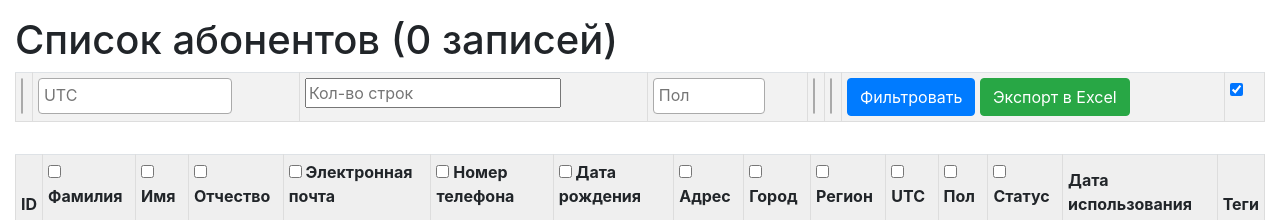
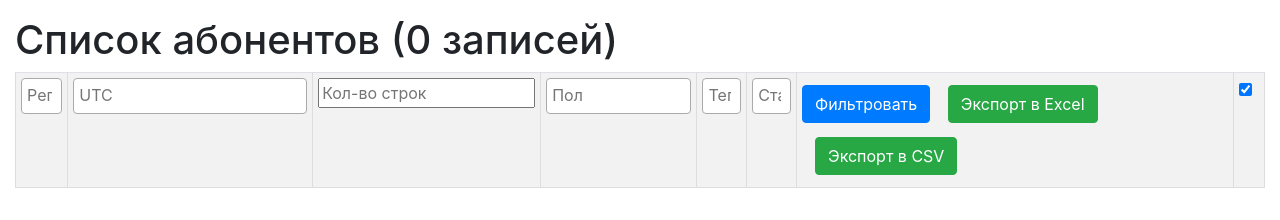
Before and after one commit to yaroslaizerone/TelegramCrypto, a Django app: page / in a window 1280 px wide. Shown: the part 56-276 px from the top of the page. Run offline with Django 4.2, Linux system fonts and the light colour scheme; the visitor is signed in with stand-in values (Sample User, id 1); data that the repository does not hold is empty; parts of the project's set-up code (start-up, migrations or seed data) failed here and were passed over; some libraries are stand-ins or nearby versions.

Commit message:
Добавление экспорта в формате csv

```diff
--- a/web/core/admin.py
+++ b/web/core/admin.py
@@ -1,5 +1,6 @@
 from django.contrib import admin
 from core.models import Person, PersonUsage, PersonTag, Region, Country
+
 
 admin.site.register(Person)
 admin.site.register(PersonUsage)
--- a/web/core/forms.py
+++ b/web/core/forms.py
@@ -23,7 +23,7 @@ class PersonFilterForm(forms.Form):
         queryset=Region.objects.all(),
         label='Регион',
         required=False,
-        widget=forms.SelectMultiple(attrs={'id': 'id_region', 'data-placeholder': 'Регион'}),
+        widget=forms.SelectMultiple(attrs={'id': 'id_region', 'data-placeholder': 'Регион', 'style': 'width: 100%;'}),
     )
     utc_choices = [('', 'Выберите часовой пояс')] + sorted(
         [(utc, 'UTC+' + utc) for utc in Region.objects.values_list('utc', flat=True).distinct()])
@@ -31,29 +31,29 @@ class PersonFilterForm(forms.Form):
         choices=utc_choices,
         label='Часовой пояс UTC',
         required=False,
-        widget=forms.SelectMultiple(attrs={'id': 'id_utc', 'data-placeholder': 'UTC'}),
+        widget=forms.SelectMultiple(attrs={'id': 'id_utc', 'data-placeholder': 'UTC', 'style': 'width: 100%;'}),
     )
     max_rows = forms.IntegerField(
         required=False,
         min_value=1,
         label='Максимальное количество строк',
-        widget=forms.NumberInput(attrs={'id': 'id_max_rows', 'placeholder': 'Кол-во строк'})
+        widget=forms.NumberInput(attrs={'id': 'id_max_rows', 'placeholder': 'Кол-во строк', 'style': 'width: 100%;'})
     )
     gender = forms.MultipleChoiceField(
         choices=GENDER_CHOICES,
         required=False,
         label='Пол',
-        widget=forms.SelectMultiple(attrs={'id': 'id_gender', 'data-placeholder': 'Пол'}),
+        widget=forms.SelectMultiple(attrs={'id': 'id_gender', 'data-placeholder': 'Пол', 'style': 'width: 100%;'}),
     )
     tag = forms.ModelMultipleChoiceField(
         queryset=PersonTag.objects.all(),
         required=False,
         label='Тег',
-        widget=forms.SelectMultiple(attrs={'id': 'id_tag', 'data-placeholder': 'Тег'}),
+        widget=forms.SelectMultiple(attrs={'id': 'id_tag', 'data-placeholder': 'Тег', 'style': 'width: 100%;'}),
     )
     status = forms.ModelMultipleChoiceField(
         queryset=PersonStatusLV.objects.all(),
         label='Статус',
         required=False,
-        widget=forms.SelectMultiple(attrs={'id': 'id_status', 'data-placeholder': 'Статус'}),
+        widget=forms.SelectMultiple(attrs={'id': 'id_status', 'data-placeholder': 'Статус', 'style': 'width: 100%;'}),
     )
--- a/web/core/services.py
+++ b/web/core/services.py
@@ -1,3 +1,4 @@
+import csv
 import time
 import requests
 import json
@@ -187,6 +188,49 @@ class PersonService:
         return response
 
     @staticmethod
+    def export_to_csv(queryset, selected_columns, merge_fio=False):
+        """ Экспортирует объекты Person в файл CSV """
+
+        if merge_fio:
+            selected_columns.remove('last_name')
+            selected_columns.remove('first_name')
+            selected_columns.remove('middle_name')
+            selected_columns.append('fio')
+
+        column_list = ['id'] + selected_columns
+
+        if merge_fio:
+            queryset = queryset.annotate(fio=Concat('last_name', Value(' '), 'first_name', Value(' '), 'middle_name'))
+
+        df = pd.DataFrame(queryset.values(*column_list))
+
+        fio_mapping = ('fio', 'ФИО')
+        columns = ['id'] + [ColumnConfig.get_header_name(column) if column != 'fio' else fio_mapping[1] for column in
+                            selected_columns]
+        df.columns = columns
+
+        if merge_fio:
+            # Поместить колонку ФИО на первое место
+            fio_column = df.pop('ФИО')
+            df.insert(1, 'ФИО', fio_column)
+
+        for index, row in df.iterrows():
+            person_id = row['id']
+            person = Person.objects.get(pk=person_id)
+            PersonUsage.objects.create(person=person, date_of_use=now())
+
+        response = HttpResponse(content_type='text/csv')
+        row_count = len(df)
+        current_date = now().strftime('%Y-%m-%d_%H-%M')
+        filename = f"person_list_{row_count}_rows_{current_date}.csv"
+
+        response['Content-Disposition'] = f'attachment; filename="{filename}"'
+        df.drop(columns=['id'], inplace=True)
+        df.to_csv(response, index=False, sep=',', encoding='utf-8')
+
+        return response
+
+    @staticmethod
     def has_data_for_columns(qs):
         """ Определяет, есть ли данные для каждого столбца среди объектов Person в QuerySet. """
         columns = [ColumnConfig.get_column_name(key) for key in ColumnConfig.MAPPING.keys()]
--- a/web/core/static/css/styles.css
+++ b/web/core/static/css/styles.css
@@ -41,3 +41,9 @@ td, th {
 table.main {
     font-size: 0.9rem;
 }
+
+.export{
+    padding: 0;
+    border: none;
+    background: none;
+}
--- a/web/core/templates/core/person_list.html
+++ b/web/core/templates/core/person_list.html
@@ -1,6 +1,7 @@
 {% extends 'base.html' %}
 {% load custom_tags %}
 {% load static %}
+
 
 
 {% block title %}
@@ -129,9 +130,17 @@ $(document).ready(function() {
                         <td>{{ form.status }}</td>
                         <td>
                             <button type="submit" class="btn btn-primary">Фильтровать</button>
-                            <a href="{% export_excel_url %}"
-                               class="btn btn-success btn-export-excel {% if total_count > 100000 %}no-export{% endif %}">Экспорт
-                                в Excel</a>
+                            <button class="btn btn-export-excel">
+                                <a href="{% export_excel_url %}"
+                                   class="btn btn-success btn-export-excel {% if total_count > 100000 %}no-export{% endif %}">Экспорт
+                                    в Excel</a>
+                            </button>
+                            <button class="btn btn-export-excel">
+                                <a href="{% export_csv_url %}"
+                                   class="btn btn-success btn-export-excel {% if total_count > 100000 %}no-export{% endif %}">Экспорт
+                                    в CSV</a>
+                            </button>
+
                         </td>
                         <td>
                             <div class="form-check" data-bs-toggle="tooltip" data-bs-placement="top"
--- a/web/core/templatetags/custom_tags.py
+++ b/web/core/templatetags/custom_tags.py
@@ -1,4 +1,5 @@
 from django import template
+
 
 register = template.Library()
 
@@ -42,3 +43,31 @@ def export_excel_url(context):
 
     params.append('export=excel')
     return f"{request.path}?{'&'.join(params)}"
+
+
+@register.simple_tag(takes_context=True)
+def export_csv_url(context):
+    request = context['request']
+    params = []
+
+    if request.GET.getlist('region'):
+        for region in request.GET.getlist('region'):
+            params.append(f'region={region}')
+    if request.GET.getlist('utc'):
+        for utc in request.GET.getlist('utc'):
+            params.append(f'utc={utc}')
+    if request.GET.get('max_rows'):
+        params.append(f'max_rows={request.GET.get("max_rows")}')
+    if request.GET.get('gender'):
+        params.append(f'gender={request.GET.get("gender")}')
+    if request.GET.get('tag'):
+        params.append(f'tag={request.GET.get("tag")}')
+    if request.GET.get('status'):
+        params.append(f'status={request.GET.get("status")}')
+    if request.GET.get('merge_fio'):
+        params.append(f'merge_fio={request.GET.get("merge_fio")}')
+    for column in request.GET.getlist('columns'):
+        params.append(f'columns={column}')
+
+    params.append('export=csv')
+    return f"{request.path}?{'&'.join(params)}"
--- a/web/core/views.py
+++ b/web/core/views.py
@@ -1,3 +1,5 @@
+import csv
+
 from django.shortcuts import get_object_or_404
 from django.views.generic import View, ListView, FormView, UpdateView, TemplateView
 from django.contrib import messages
@@ -9,7 +11,7 @@ from core.forms import PersonTableForm, PersonFilterForm
 from core.constants import PREVIEW_ROWS_LIMIT, PersonTableStatus
 from core.tasks import save_table_task, update_person_status_and_usage_by_phone_number
 from mycelery import app
-from django.http import HttpResponseRedirect
+from django.http import HttpResponseRedirect, HttpResponse
 from django.shortcuts import render, redirect
 from django.urls import reverse
 from django.contrib.auth.views import LoginView
@@ -50,6 +52,7 @@ class StartTaskView(LoginRequiredMixin, TemplateView):
 
         return HttpResponseRedirect(reverse('start_task'))
 
+
 class PersonListView(LoginRequiredMixin, ListView):
     model = Person
     paginate_by = 50
@@ -73,11 +76,17 @@ class PersonListView(LoginRequiredMixin, ListView):
             merge_fio = self.request.GET.get('merge_fio', '') == '1'
             response = PersonService.export_to_excel(qs, selected_columns, merge_fio)
             return response
+        elif request.GET.get('export') == 'csv':
+            selected_columns = request.GET.getlist('columns')
+            merge_fio = self.request.GET.get('merge_fio', '') == '1'
+            response = PersonService.export_to_csv(qs, selected_columns, merge_fio)
+            return response
 
         return super().get(request, *args, **kwargs)
     @timing_decorator
     def dispatch(self, *args, **kwargs):
         return super().dispatch(*args, **kwargs)
+
 
 class TableUploadView(LoginRequiredMixin, FormView):
     template_name = 'table_upload.html'
```
Also changed, not shown: requirements.txt (line endings or trailing spaces), 3 other files.
